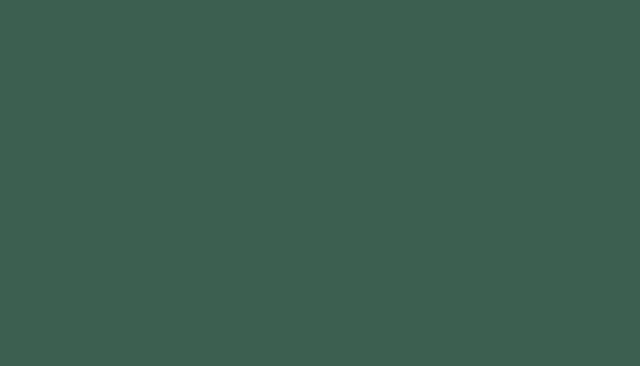
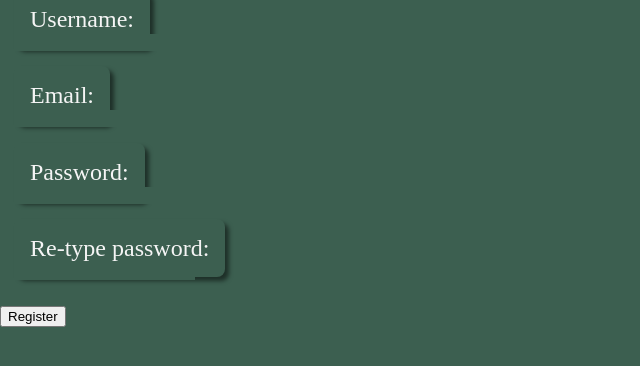
Before and after one commit to luciancroitoru/react-final-project-lucian, a React (Vite) app: page /register in a window 1280 px wide. Before the commit this address had no page. Shown: the top 366 px of the page, without its empty margins (0-640 px from the left). Built offline with nearby package versions, Linux system fonts and the light colour scheme; data requests are answered from the project's data file.

Commit message:
added server auth dependencies and register draft

```diff
--- a/db.json
+++ b/db.json
@@ -1,4 +1,12 @@
 {
+  "users": [
+    {
+      "email": "lucian@gmail.com",
+      "password": "$2a$10$PNtrul65iIV6pcHjoBLLse6QjlUD18vseiyU.qX/HevGuU7yWFXVK",
+      "username": "lucian",
+      "id": 1
+    }
+  ],
   "quotes": [
     {
       "id": "a8d2518d-f7d6-4b7e-abe7-61ba1182df66",
--- a/package.json
+++ b/package.json
@@ -8,10 +8,11 @@
     "build": "vite build",
     "lint": "eslint . --ext js,jsx --report-unused-disable-directives --max-warnings 0",
     "preview": "vite preview",
-    "server": "npx json-server db.json"
+    "server": "npx json-server-auth db.json -r routes.json"
   },
   "dependencies": {
-    "json-server": "^1.0.0-beta.0",
+    "json-server": "^0.17.3",
+    "json-server-auth": "^2.1.0",
     "prop-types": "^15.8.1",
     "react": "^18.2.0",
     "react-dom": "^18.2.0",
--- /dev/null
+++ b/routes.json
@@ -0,0 +1,3 @@
+{
+  "/quotes*": "/660/quotes$1"
+}
--- a/src/App.jsx
+++ b/src/App.jsx
@@ -5,6 +5,7 @@ import { BrowserRouter, Routes, Route } from "react-router-dom";
 import QuoteDetails from './components/quote-details/QuoteDetails';
 import CreateQuote from './components/create-quote/CreateQuote';
 import { getQuotesFromServer } from './lib/quotes';
+import { Register } from './components/auth/register/Register';
 
 // import CreateQuote from './components/CreateQuote';
 // import Logout from './components/Logout';
@@ -29,6 +30,7 @@ useEffect(() =>{
            <Route path="/quote/:idFromPath" element={<QuoteDetails/>}></Route>
             <Route path="/create-quote" element={<CreateQuote/>}></Route>
             <Route path="/edit-quote/:idFromPath" element={<CreateQuote/>}></Route>
+            <Route path="/register" element={<Register/>}></Route>
             </Routes>
         </BrowserRouter>
       </QuoteContext.Provider>
--- /dev/null
+++ b/src/components/auth/register/Register.jsx
@@ -0,0 +1,62 @@
+export function Register() {
+    function register(event) {
+      event.preventDefault();
+
+      const formElement = event.target;
+      const { email, username, password, reTypePassword } = formElement;
+
+      if (password.value !== reTypePassword.value) {
+        console.warn(`Passwords don't match!`);
+        return;
+      }
+
+      const user = {
+        email: email.value,
+        username: username.value,
+        password: password.value,
+      };
+
+      fetch("http://localhost:3000/register", {
+        method: "POST",
+        headers: {
+          'Content-Type': 'application/json'
+        },
+        body: JSON.stringify(user)
+      })
+      .then(response => console.log(response));
+    }
+
+    return (
+      <form onSubmit={register}>
+        <fieldset>
+          <label htmlFor="username">Username:</label>
+          <div>
+            <input type="text" id="username" name="username" />
+          </div>
+        </fieldset>
+
+        <fieldset>
+          <label htmlFor="email">Email:</label>
+          <div>
+            <input type="email" id="email" name="email" />
+          </div>
+        </fieldset>
+
+        <fieldset>
+          <label htmlFor="password">Password:</label>
+          <div>
+            <input type="password" id="password" name="password" />
+          </div>
+        </fieldset>
+
+        <fieldset>
+          <label htmlFor="reTypePassword">Re-type password:</label>
+          <div>
+            <input type="password" id="reTypePassword" name="reTypePassword" />
+          </div>
+        </fieldset>
+
+        <button>Register</button>
+      </form>
+    );
+  }
```
Also changed, not shown: 1 other file (tests, documents, lock files or other folders).
